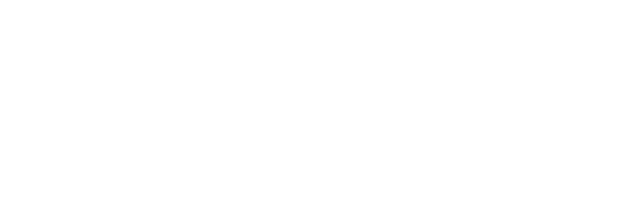
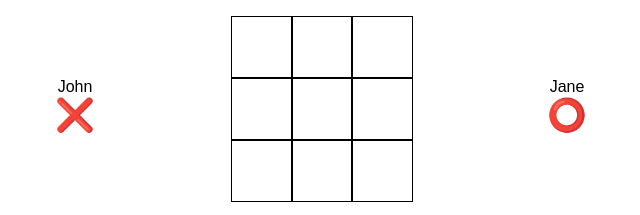
Before and after one commit to eugenemoro/tic-tac-toe-js, a plain HTML site: page index.html in a window 1280 px wide. Shown: the whole page, without its empty margins (319-959 px from the left). Drawn offline with Linux system fonts and the light colour scheme.

Commit message:
feat: add game logic

```diff
--- a/index.html
+++ b/index.html
@@ -7,7 +7,28 @@
   <title>Document</title>
 </head>
 <body>
-
+  <div class="game-wrapper">
+    <div class="user-left">
+      <div class="user-name"></div>
+      <div class="user-marker"></div>
+    </div>
+    <div class="user-right">
+      <div class="user-name"></div>
+      <div class="user-marker"></div>
+    </div>
+    <div class="game-board">
+      <div class="game-board-sector" data-row="0" data-column="0"></div>
+      <div class="game-board-sector" data-row="0" data-column="1"></div>
+      <div class="game-board-sector" data-row="0" data-column="2"></div>
+      <div class="game-board-sector" data-row="1" data-column="0"></div>
+      <div class="game-board-sector" data-row="1" data-column="1"></div>
+      <div class="game-board-sector" data-row="1" data-column="2"></div>
+      <div class="game-board-sector" data-row="2" data-column="0"></div>
+      <div class="game-board-sector" data-row="2" data-column="1"></div>
+      <div class="game-board-sector" data-row="2" data-column="2"></div>
+    </div>
+    <div class="score"><h1></h1></div>
+  </div>
 </body>
 <script src="script.js"></script>
 </html>
--- a/script.js
+++ b/script.js
@@ -1,21 +1,31 @@
 const Gameboard = (function(){
   let gameboardArray = [[,,,],[,,,],[,,,]];
+  let elementCount = 0;
+
   const clearGameBoard = () => {
     gameboardArray = [[,,,],[,,,],[,,,]];
+    elementCount = 0;
   }
+
   const addMarker = (row, column, marker) => {
     if (!gameboardArray[row][column]) {
       gameboardArray[row][column] = marker;
+      elementCount++;
     } else {
       return false;
     }
     return true;
   }
+
+  const isFull = () => elementCount === 9;
+
   const getGameBoard = () => gameboardArray;
+
   return {
     clearGameBoard,
     addMarker,
-    getGameBoard
+    getGameBoard,
+    isFull
   };
 })();
 
@@ -34,6 +44,57 @@ const User = function(newName, newMarker) {
   };
 }
 
+const DisplayController = (function(){
+  const updateScoreDisplay = function(){
+    const scoreDisplay = document.querySelector('.score h1');
+    scoreDisplay.innerHTML = GameController.getScore();
+  }
+
+  const userInfoDisplay = function(user1, user2){
+    const user1Display = document.querySelectorAll('.user-left > *');
+    user1Display[0].innerHTML = user1.getName();
+    user1Display[1].innerHTML = markerToEmoji(user1.getMarker());
+
+    const user2Display = document.querySelectorAll('.user-right > *');
+    user2Display[0].innerHTML = user2.getName();
+    user2Display[1].innerHTML = markerToEmoji(user2.getMarker());
+  }
+
+  const gameboardEventListener = (function() {
+    const gameboard = document.querySelector('.game-board');
+    gameboard.addEventListener('click', (e) => {
+      const row = e.target.dataset.row;
+      const column = e.target.dataset.column;
+      GameController.takeTurn(row, column);
+    });
+  })();
+
+  const gameboardDisplay = function(gameboard) {
+    for (i = 0; i < gameboard.length; i++) {
+      for (j = 0; j < gameboard[i].length; j++) {
+        if (gameboard[i][j]) document.querySelector(`[data-row='${i}'][data-column='${j}']`).innerHTML = markerToEmoji(gameboard[i][j]);
+      }
+    }
+  }
+
+  const clearGameBoardDisplay = function() {
+    for (i = 0; i < 3; i++) {
+      for (j = 0; j < 3; j++) {
+        document.querySelector(`[data-row='${i}'][data-column='${j}']`).innerHTML = '';
+      }
+    }
+  }
+
+  const markerToEmoji = (marker) => marker === 'X' ? '❌' : '⭕️';
+
+  return {
+    updateScoreDisplay,
+    userInfoDisplay,
+    gameboardDisplay,
+    clearGameBoardDisplay
+  }
+})();
+
 const GameController = (function() {
   const user1 = new User();
   const user2 = new User();
@@ -42,16 +103,18 @@ const GameController = (function() {
   let currentTurn = 'X';
 
   const initializeUsers = (function(){
-    user1.setName('Jack');
-    user2.setName('Jill');
+    user1.setName('John');
+    user2.setName('Jane');
     user1.setMarker('X');
     user2.setMarker('O');
+    DisplayController.userInfoDisplay(user1, user2);
   })();
 
   const takeTurn = (row, column) => {
     if (Gameboard.addMarker(row, column, currentTurn)) {
-      console.log(`${currentTurn} on row: ${row} / column: ${column}`);
+      DisplayController.gameboardDisplay(Gameboard.getGameBoard());
       checkGameboardConditions();
+      console.log(`${currentTurn} - row: ${row} / column: ${column}`);
     } else {
       console.log('Cell is already occupied!');
     }
@@ -59,25 +122,24 @@ const GameController = (function() {
 
   const checkGameboardConditions = () => {
     const currentGameboard = Gameboard.getGameBoard();
+    switchTurns();
     for (let i = 0; i < currentGameboard.length; i++) {
       if ((currentGameboard[i][0] === currentGameboard[i][1]) && (currentGameboard[i][1] === currentGameboard[i][2]) && (currentGameboard[i][2] !== undefined)) {
-        console.log('checkGameboardConditions #1');
         win(currentGameboard[i][0]);
         break;
       } else if ((currentGameboard[0][i] === currentGameboard[1][i]) && (currentGameboard[1][i] === currentGameboard[2][i]) && (currentGameboard[2][i] !== undefined)) {
-        console.log('checkGameboardConditions #2');
         win(currentGameboard[0][i]);
         break;
       }
     }
     if ((currentGameboard[0][0] === currentGameboard[1][1]) && (currentGameboard[1][1] === currentGameboard[2][2])  && (currentGameboard[2][2] !== undefined)) {
-      console.log('checkGameboardConditions #3');
       win(currentGameboard[0][0]);
     } else if ((currentGameboard[2][0] === currentGameboard[1][1]) && (currentGameboard[1][1] === currentGameboard[0][2]) && (currentGameboard[0][2] !== undefined)) {
-      console.log('checkGameboardConditions #4');
       win(currentGameboard[2][0]);
+    } else if (Gameboard.isFull()) {
+      console.log('Deuce!');
+      nextGame();
     }
-    switchTurns();
   };
 
   const switchTurns = () => {
@@ -92,24 +154,28 @@ const GameController = (function() {
       user1.setMarker('X');
       user2.setMarker('O');
     }
+    DisplayController.userInfoDisplay(user1, user2);
+    currentTurn = 'X';
   };
 
   const win = (marker) => {
-    console.log('win!');
     if (marker === user1.getMarker()) {
-      console.log(`Winner is ${user1.getName()}`);
       scoreUser1++;
     } else {
-      console.log(`Winner is ${user2.getName()}`);
       scoreUser2++;
     }
+    nextGame();
+  };
+
+  const nextGame = function() {
     Gameboard.clearGameBoard();
     switchMarkers();
-  };
+    DisplayController.updateScoreDisplay();
+    DisplayController.clearGameBoardDisplay();
+  }
 
   const getScore = () => {
-    console.log(`${user1.getName()}: ${scoreUser1} - ${user2.getName()}: ${scoreUser2}`);
-    return [scoreUser1, scoreUser2];
+    return `${scoreUser1} - ${scoreUser2}`;
   };
 
   return {
--- a/styles.css
+++ b/styles.css
@@ -0,0 +1,68 @@
+*,
+*::after,
+*::before {
+  padding: 0;
+  margin: 0;
+  font-family: sans-serif;
+}
+
+.game-wrapper {
+  margin-left: auto;
+  margin-right: auto;
+  margin-top: 1rem;
+  max-width: 600px;
+  display: grid;
+  grid-column: repeat(5, 1fr);
+  grid-row: repeat(4, 1fr);
+  grid-template-areas:
+    "user-left game-board game-board game-board user-right"
+    "user-left game-board game-board game-board user-right"
+    "user-left game-board game-board game-board user-right"
+    "score     score      score      score      score";
+}
+
+.user-left {
+  grid-area: user-left;
+  justify-self: center;
+  align-self: center;
+}
+
+.user-right {
+  grid-area: user-right;
+  justify-self: center;
+  align-self: center;
+}
+
+.user-name {
+  justify-self: center;
+}
+
+.user-marker {
+  justify-self: center;
+  font-size: 2rem;
+}
+
+.game-board {
+  grid-area: game-board;
+  display: grid;
+  max-width: 180px;
+  max-height: 180px;
+  grid-template-columns: repeat(auto-fit, minmax(60px, 1fr));
+  justify-self: center;
+  font-size: 2rem;
+}
+
+.game-board-sector {
+  border: 1px solid black;
+  width: 60px;
+  height: 60px;
+  display: flex;
+  justify-content: center;
+  align-items: center;
+}
+
+.score {
+  margin-top: 1rem;
+  grid-area: score;
+  justify-self: center;
+}
```
